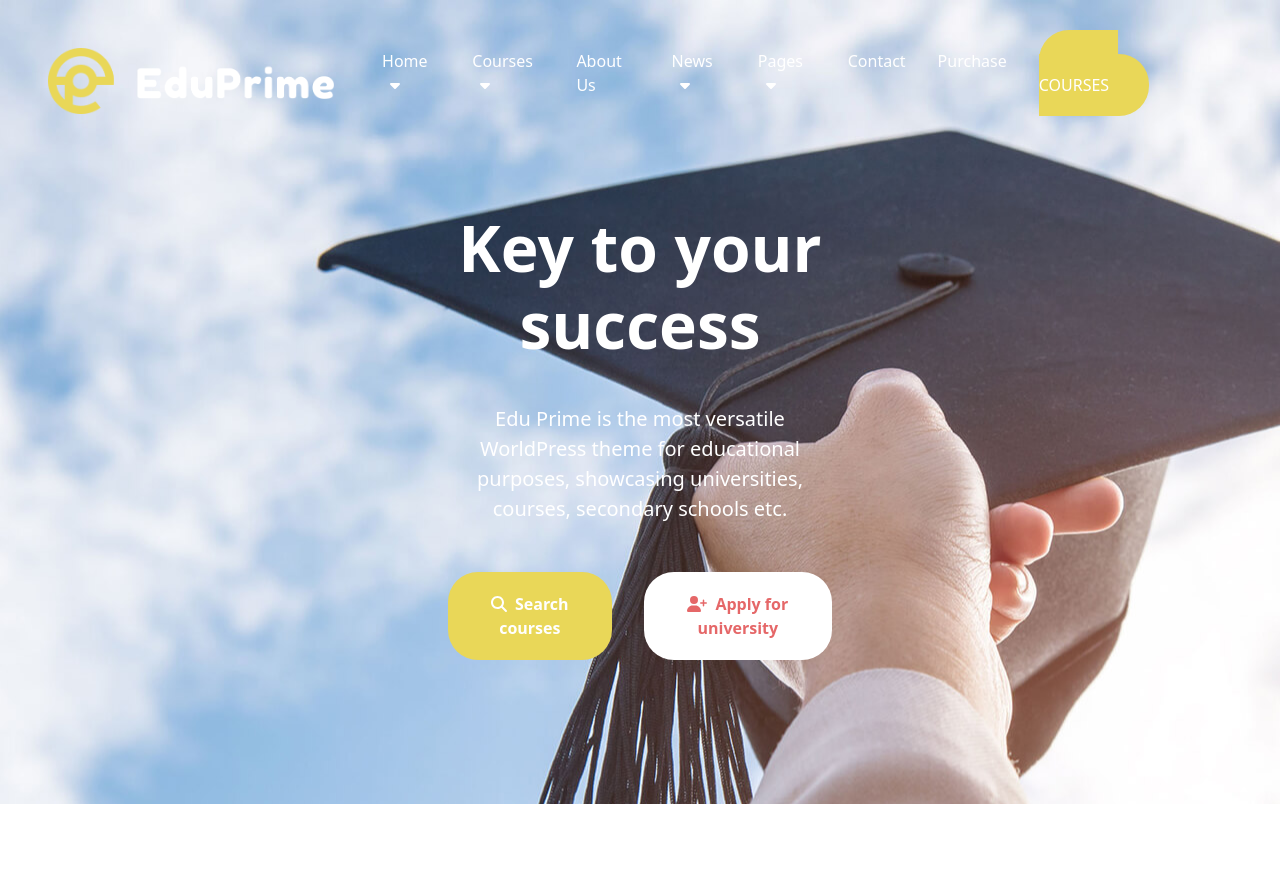
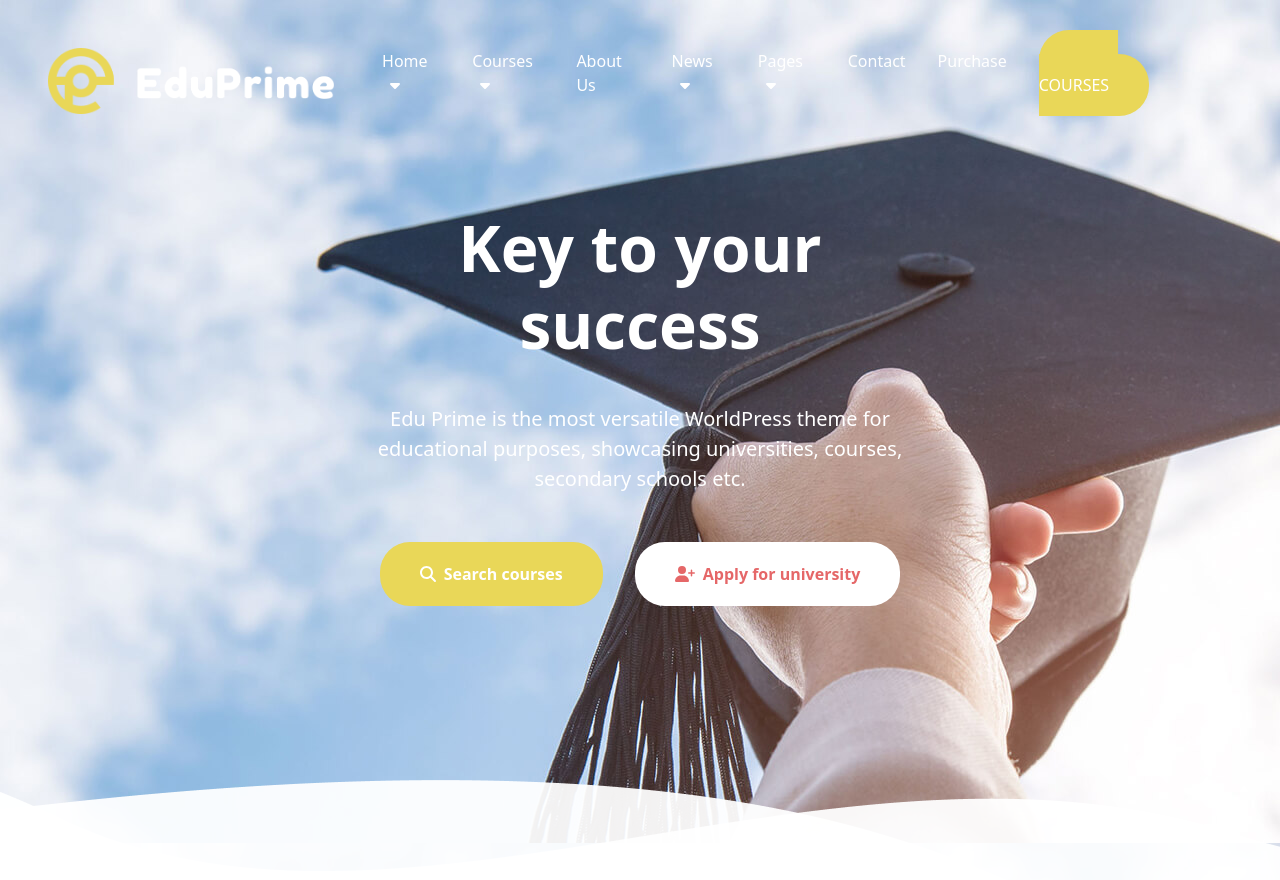
Before and after one commit to TALEX1995/Midterm-Project, a Vue app: page / in a window 1280 px wide. Before the commit the page ends 804 px from the top, so only its background shows below. Built offline with nearby package versions, Linux system fonts and the light colour scheme.

Commit message:
Added wave jumbotron

```diff
--- a/src/components/HeaderSubComponents/HeaderJumbo.vue
+++ b/src/components/HeaderSubComponents/HeaderJumbo.vue
@@ -42,7 +42,8 @@ p {
 .jumbo {
     max-width: 45%;
     text-align: center;
-    padding: $rem6;
+    padding-top: $rem6;
+    padding-bottom: calc($rem6 + 130px)
 }
 
 .jumbo-container {
@@ -75,4 +76,10 @@ a {
     @include flexbox(center, center, row);
     padding-bottom: $rem3;
 }
+
+.jumbo-container {
+    background-image: url(../../assets/img/Wave-1.png);
+    background-repeat: no-repeat;
+    background-position: bottom;
+}
 </style>
```
